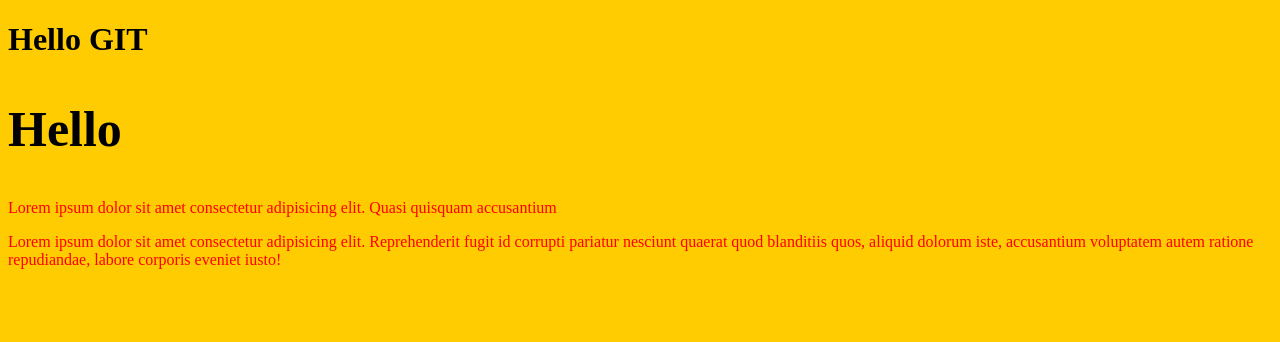
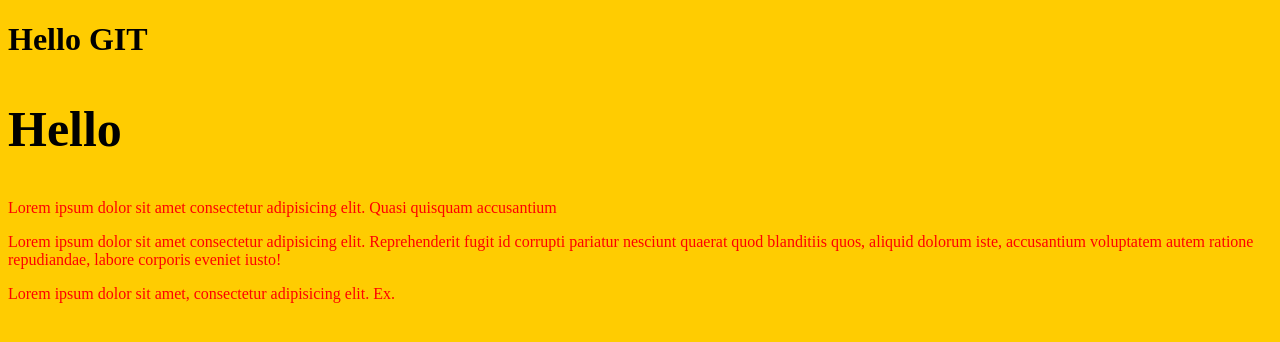
Before and after one commit to VladVladVlad1992/Gittest, a plain HTML site: page index.html in a window 1280 px wide. Drawn offline with Linux system fonts and the light colour scheme; files that its build step writes are made by us from their sources.

Commit message:
new branch

```diff
--- a/index.html
+++ b/index.html
@@ -19,5 +19,7 @@
       dolorum iste, accusantium voluptatem autem ratione repudiandae, labore
       corporis eveniet iusto!
     </p>
+
+    <p>Lorem ipsum dolor sit amet, consectetur adipisicing elit. Ex.</p>
   </body>
 </html>
```
